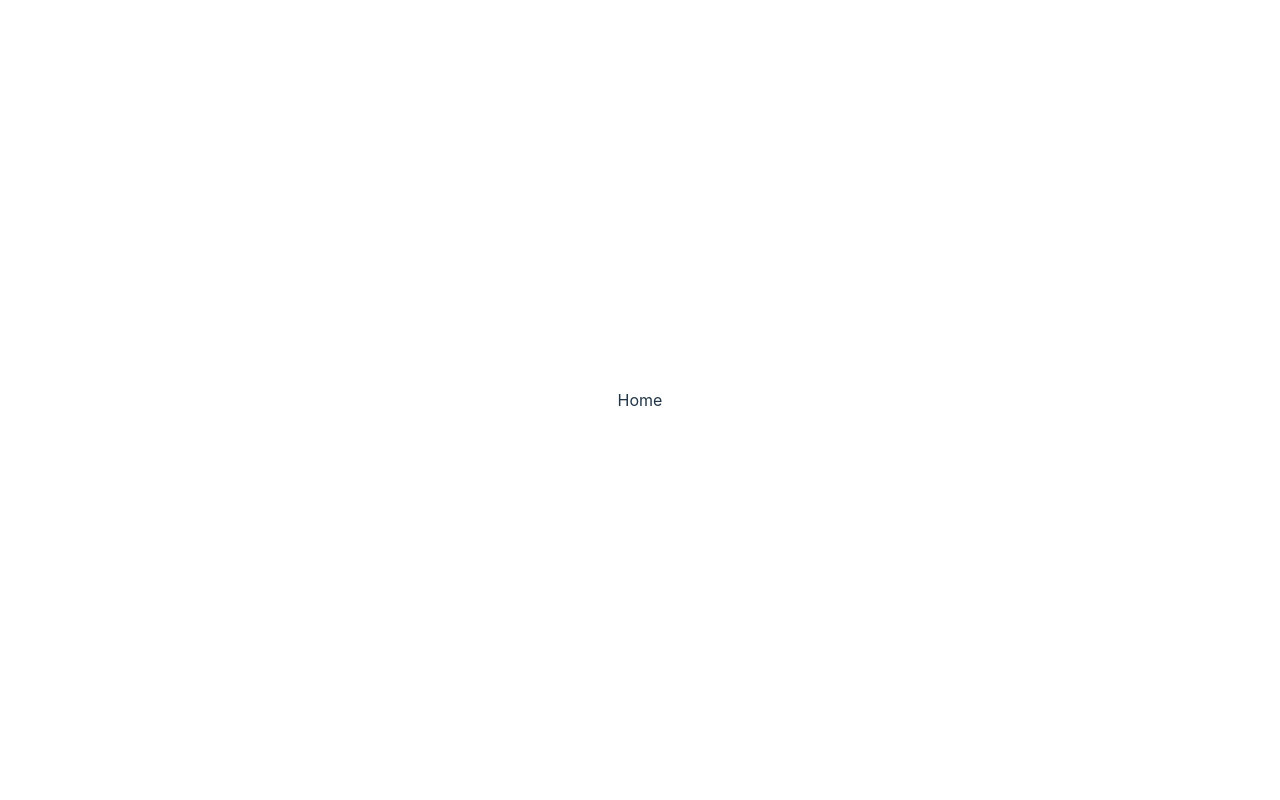
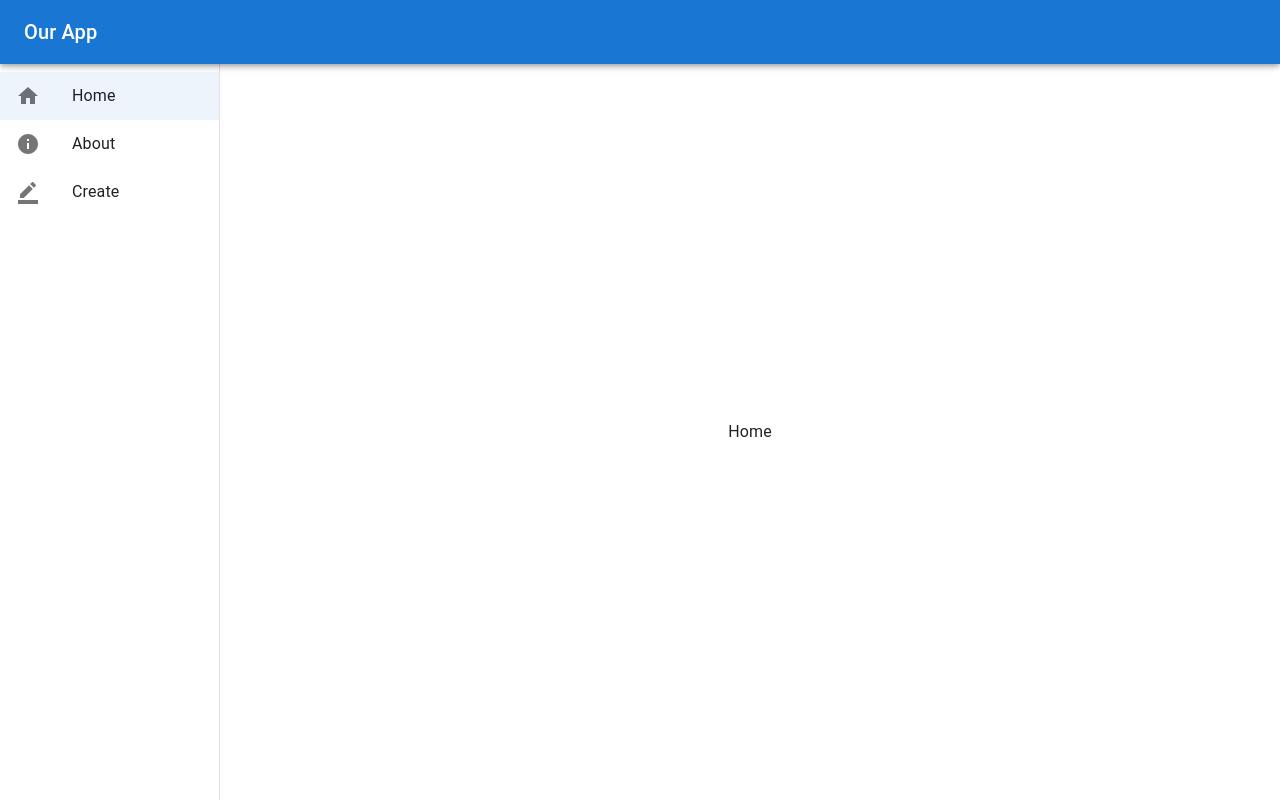
Before and after one commit to levkad03/Django-React-Project, a React (Vite) app in the folder frontend/: page / in a window 1280 px wide. Built offline with nearby package versions, Linux system fonts and the light colour scheme.

Commit message:
added navbar

```diff
--- a/frontend/package.json
+++ b/frontend/package.json
@@ -10,6 +10,10 @@
     "preview": "vite preview"
   },
   "dependencies": {
+    "@emotion/react": "^11.11.4",
+    "@emotion/styled": "^11.11.5",
+    "@mui/icons-material": "^5.15.15",
+    "@mui/material": "^5.15.15",
     "react": "^18.2.0",
     "react-dom": "^18.2.0",
     "react-router-dom": "^6.22.3"
--- a/frontend/src/App.jsx
+++ b/frontend/src/App.jsx
@@ -1,21 +1,27 @@
-import './App.css'
-import {Routes, Route} from 'react-router-dom'
+import "./App.css";
+import { Routes, Route } from "react-router-dom";
 
-import Home from './components/Home'
-import About from './components/About'
-import Create from './components/Create'
+import Home from "./components/Home";
+import About from "./components/About";
+import Create from "./components/Create";
+import Navbar from "./components/Navbar";
 
 function App() {
-  return(
-    <div className='App'>
-      <Routes>
-        <Route path='' element={<Home/>} />
-        <Route path='/about' element={<About/>} />
-        <Route path='/create' element={<Create/>} />
-      </Routes>
-
+  const width = 220;
+  return (
+    <div className="App">
+      <Navbar
+        drawerWidth={width}
+        content={
+          <Routes>
+            <Route path="" element={<Home />} />
+            <Route path="/about" element={<About />} />
+            <Route path="/create" element={<Create />} />
+          </Routes>
+        }
+      />
     </div>
-  )
+  );
 }
 
-export default App
+export default App;
--- /dev/null
+++ b/frontend/src/components/Navbar.jsx
@@ -0,0 +1,92 @@
+import * as React from "react";
+import Box from "@mui/material/Box";
+import Drawer from "@mui/material/Drawer";
+import AppBar from "@mui/material/AppBar";
+import CssBaseline from "@mui/material/CssBaseline";
+import Toolbar from "@mui/material/Toolbar";
+import List from "@mui/material/List";
+import Typography from "@mui/material/Typography";
+import ListItem from "@mui/material/ListItem";
+import ListItemButton from "@mui/material/ListItemButton";
+import ListItemIcon from "@mui/material/ListItemIcon";
+import ListItemText from "@mui/material/ListItemText";
+import HomeIcon from "@mui/icons-material/Home";
+import { Link, useLocation } from "react-router-dom";
+import InfoIcon from "@mui/icons-material/Info";
+import BorderColorIcon from "@mui/icons-material/BorderColor";
+
+export default function Navbar(props) {
+  const { drawerWidth, content } = props;
+  const location = useLocation();
+  const path = location.pathname;
+  return (
+    <Box sx={{ display: "flex" }}>
+      <CssBaseline />
+      <AppBar
+        position="fixed"
+        sx={{ zIndex: (theme) => theme.zIndex.drawer + 1 }}
+      >
+        <Toolbar>
+          <Typography variant="h6" noWrap component="div">
+            Our App
+          </Typography>
+        </Toolbar>
+      </AppBar>
+      <Drawer
+        variant="permanent"
+        sx={{
+          width: drawerWidth,
+          flexShrink: 0,
+          [`& .MuiDrawer-paper`]: {
+            width: drawerWidth,
+            boxSizing: "border-box",
+          },
+        }}
+      >
+        <Toolbar />
+        <Box sx={{ overflow: "auto" }}>
+          <List>
+            <ListItem disablePadding>
+              <ListItemButton component={Link} to="/" selected={"/" === path}>
+                <ListItemIcon>
+                  <HomeIcon />
+                </ListItemIcon>
+                <ListItemText primary={"Home"} />
+              </ListItemButton>
+            </ListItem>
+
+            <ListItem disablePadding>
+              <ListItemButton
+                component={Link}
+                to="/about"
+                selected={"/about" === path}
+              >
+                <ListItemIcon>
+                  <InfoIcon />
+                </ListItemIcon>
+                <ListItemText primary={"About"} />
+              </ListItemButton>
+            </ListItem>
+
+            <ListItem disablePadding>
+              <ListItemButton
+                component={Link}
+                to="/create"
+                selected={"/create" === path}
+              >
+                <ListItemIcon>
+                  <BorderColorIcon />
+                </ListItemIcon>
+                <ListItemText primary={"Create"} />
+              </ListItemButton>
+            </ListItem>
+          </List>
+        </Box>
+      </Drawer>
+      <Box component="main" sx={{ flexGrow: 1, p: 3 }}>
+        <Toolbar />
+            {content}
+      </Box>
+    </Box>
+  );
+}
```
Also changed, not shown: 1 other file (tests, documents, lock files or other folders).
